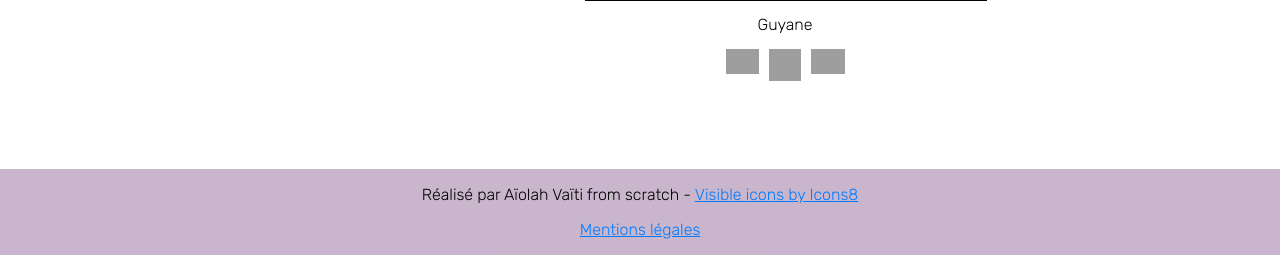
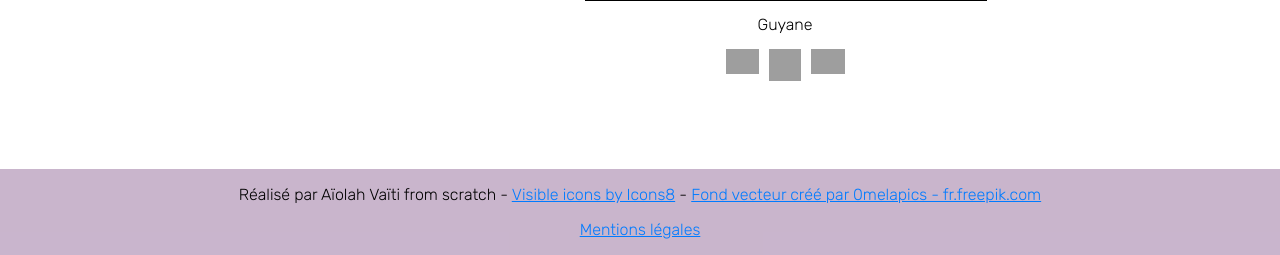
Before and after one commit to aiolah/portfolio, a PHP site: template Views/realisations.html.twig in a window 1280 px wide. Shown: the part 3071-3326 px from the top of the page. Run offline with PHP 8.4, Linux system fonts and the light colour scheme; the template is opened without the code that fills it, so the values that code supplies are empty; some libraries are stand-ins or nearby versions; some web fonts are replaced; grey boxes are pictures that could not be loaded.

Commit message:
Rajout du lien Freepik

```diff
--- a/Views/accueil.html.twig
+++ b/Views/accueil.html.twig
@@ -85,7 +85,7 @@
         {% endif %}
     </main>
     <footer>
-        <p>Réalisé par Aïolah Vaïti from scratch - <a href="https://icons8.com/icon/16100/visible" target="_blank">Visible icons by Icons8</a>
+        <p>Réalisé par Aïolah Vaïti from scratch - <a href="https://icons8.com/icon/16100/visible" target="_blank">Visible icons by Icons8</a> - <a href='https://fr.freepik.com/vecteurs/fond'>Fond vecteur créé par 0melapics - fr.freepik.com</a>
             {% if accueil %}
                 - GIF <a href="https://giphy.com/gifs/animated-hello-waving-bcKmIWkUMCjVm">via GIPHY</a>
             {% endif %}
```
